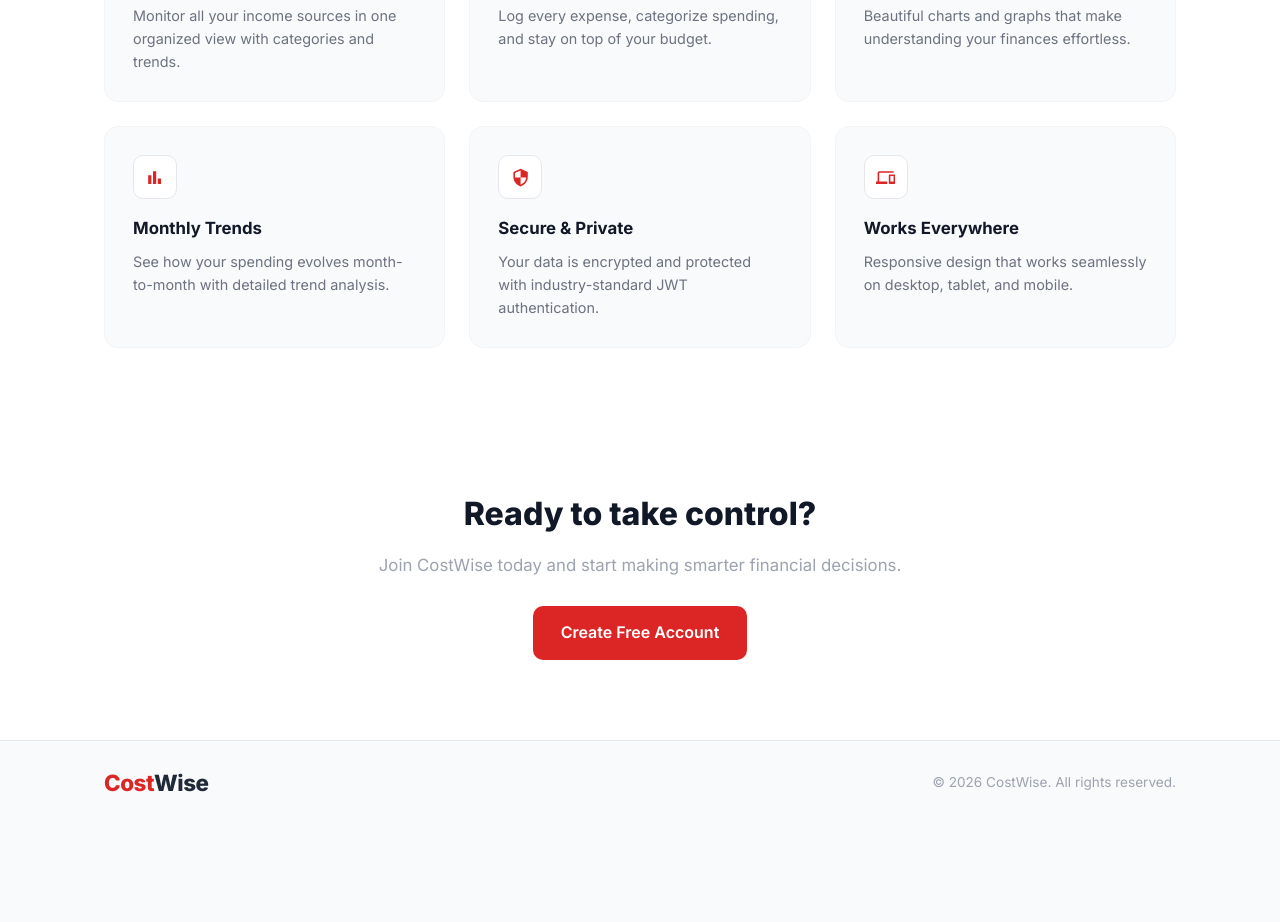
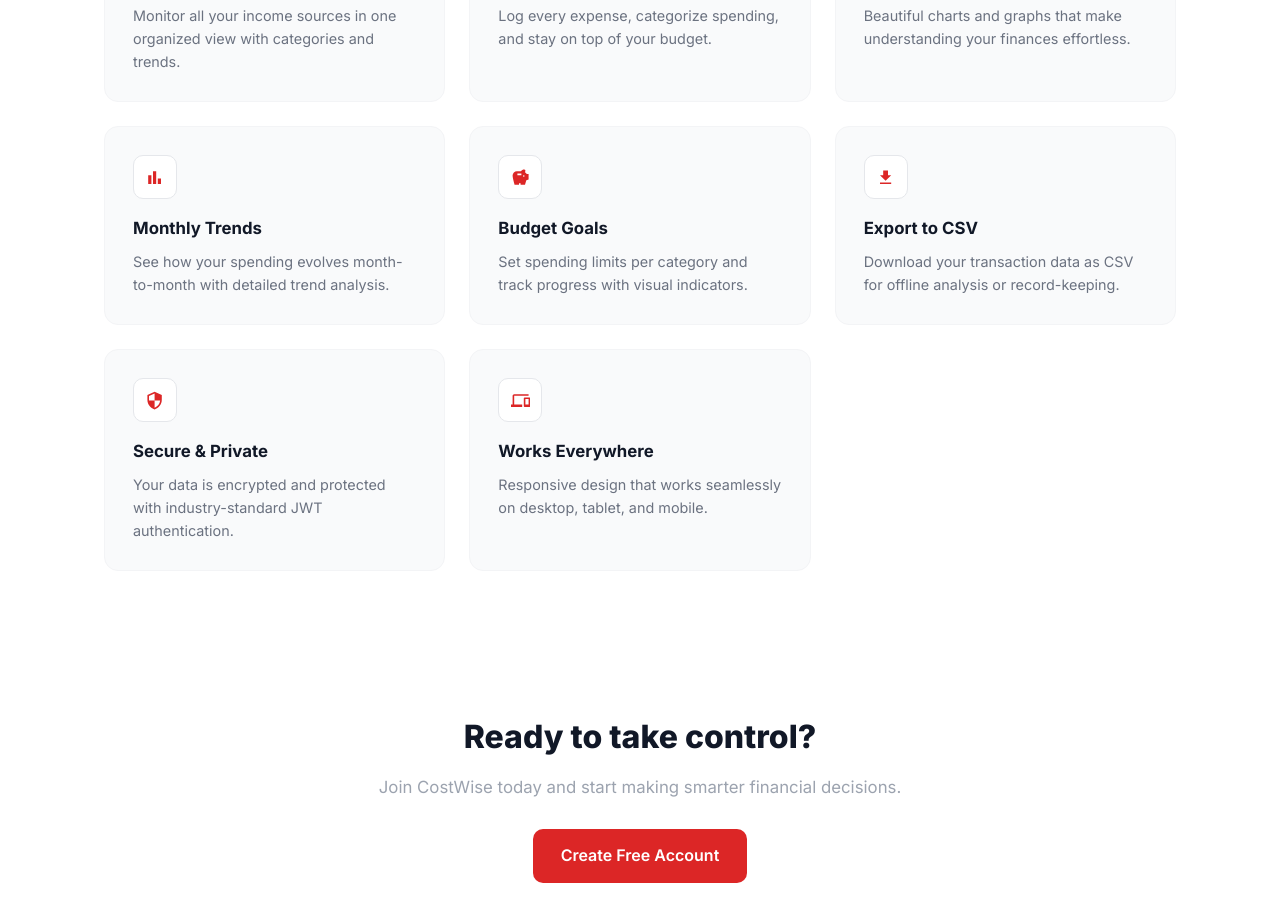
Before and after one commit to AldrianLoberiano/budget_control, a React (Create React App) app in the folder costwise/frontend/: page / in a window 1280 px wide. Shown: the part 960-1882 px from the top of the page. Before the commit the page ends 1785 px from the top, so only its background shows below. Built offline with nearby package versions, Linux system fonts and the light colour scheme; no server answers.

Commit message:
Update Home.js

```diff
--- a/costwise/frontend/src/pages/Home.js
+++ b/costwise/frontend/src/pages/Home.js
@@ -8,6 +8,8 @@ import {
   MdDevices,
   MdReceipt,
   MdBarChart,
+  MdSavings,
+  MdFileDownload,
 } from 'react-icons/md';
 
 const Home = () => {
@@ -124,6 +126,20 @@ const Home = () => {
           </div>
           <div className="home-feature-card">
             <div className="home-feature-icon">
+              <MdSavings />
+            </div>
+            <h3>Budget Goals</h3>
+            <p>Set spending limits per category and track progress with visual indicators.</p>
+          </div>
+          <div className="home-feature-card">
+            <div className="home-feature-icon">
+              <MdFileDownload />
+            </div>
+            <h3>Export to CSV</h3>
+            <p>Download your transaction data as CSV for offline analysis or record-keeping.</p>
+          </div>
+          <div className="home-feature-card">
+            <div className="home-feature-icon">
               <MdSecurity />
             </div>
             <h3>Secure & Private</h3>
```
